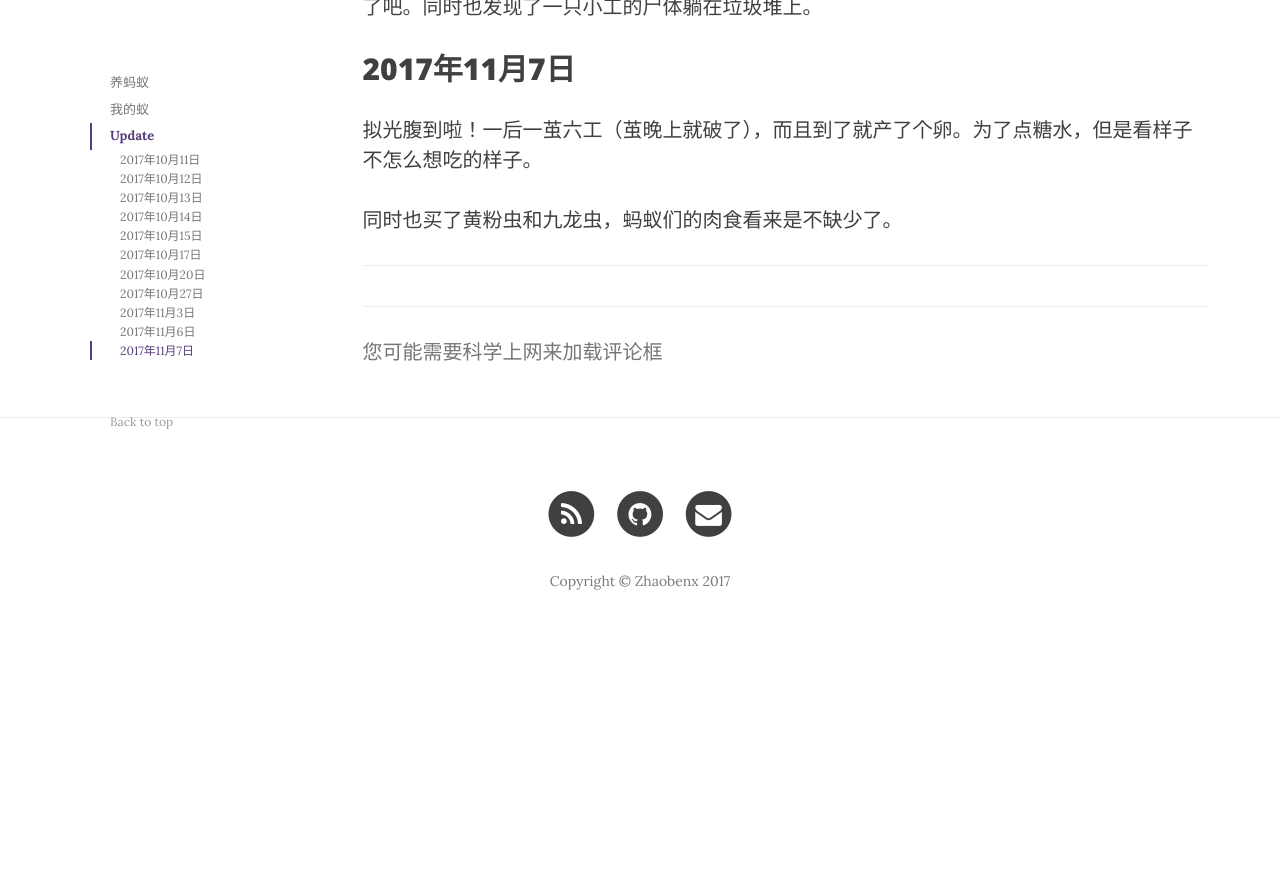
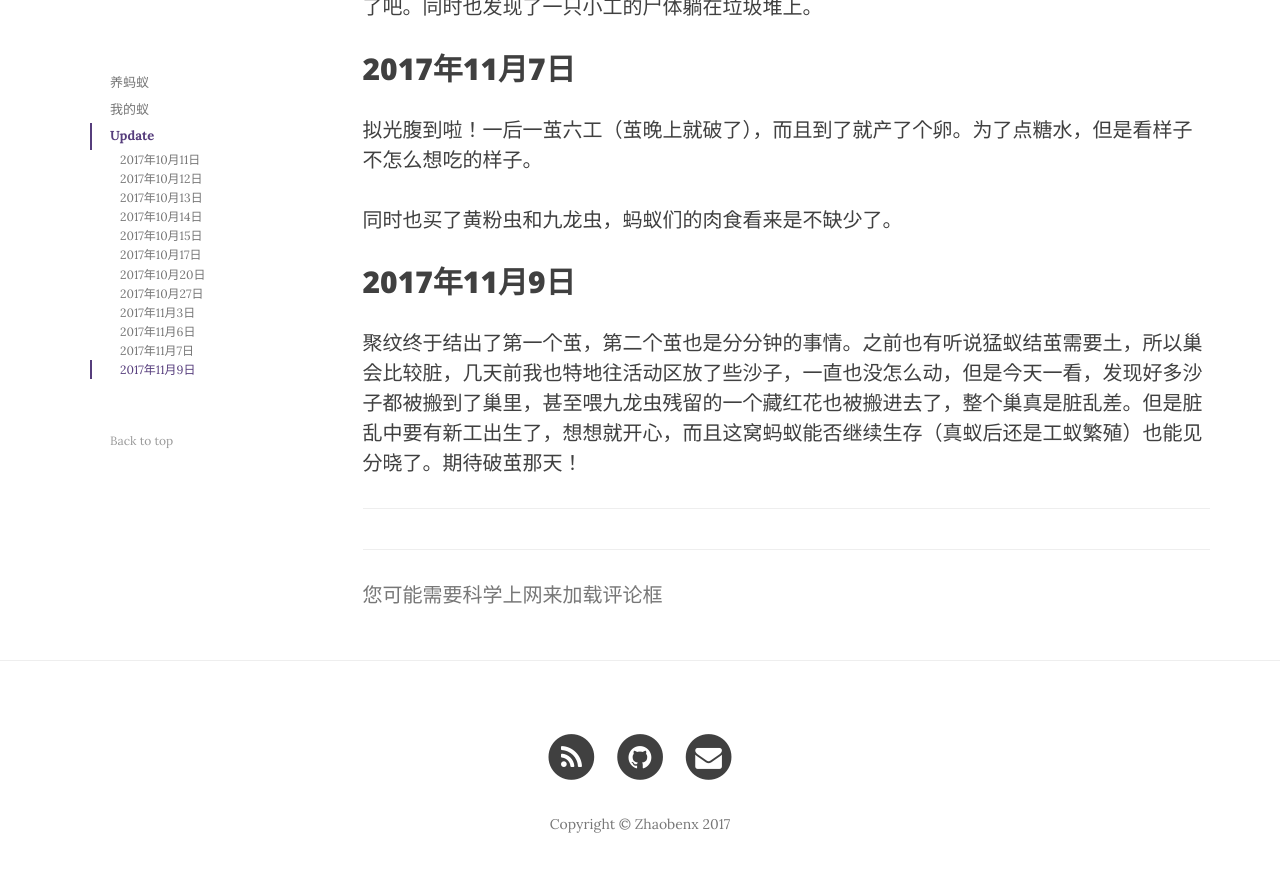
Before and after one commit to zhaobenx/zhaobenx.github.io, a Jekyll site: the page built from _posts/2017-10-10-love-ants.md, in a window 1280 px wide and 900 px high, scrolled down 6149 px. Shown: the top 872 px of the window. Built offline with Jekyll 4.4.1, drawn with Linux system fonts in a browser that asks for light colours; nearby versions of some CDN libraries; comment, search, counter and statistics services are not loaded; before the commit the page ends 6806 px from its top, so only the background shows below that.

Commit message:
Update 2017-10-10-love-ants.md

```diff
--- a/_posts/2017-10-10-love-ants.md
+++ b/_posts/2017-10-10-love-ants.md
@@ -145,3 +145,7 @@ published: true
 拟光腹到啦！一后一茧六工（茧晚上就破了），而且到了就产了个卵。为了点糖水，但是看样子不怎么想吃的样子。
 
 同时也买了黄粉虫和九龙虫，蚂蚁们的肉食看来是不缺少了。
+
+## 2017年11月9日
+
+聚纹终于结出了第一个茧，第二个茧也是分分钟的事情。之前也有听说猛蚁结茧需要土，所以巢会比较脏，几天前我也特地往活动区放了些沙子，一直也没怎么动，但是今天一看，发现好多沙子都被搬到了巢里，甚至喂九龙虫残留的一个藏红花也被搬进去了，整个巢真是脏乱差。但是脏乱中要有新工出生了，想想就开心，而且这窝蚂蚁能否继续生存（真蚁后还是工蚁繁殖）也能见分晓了。期待破茧那天！
```
